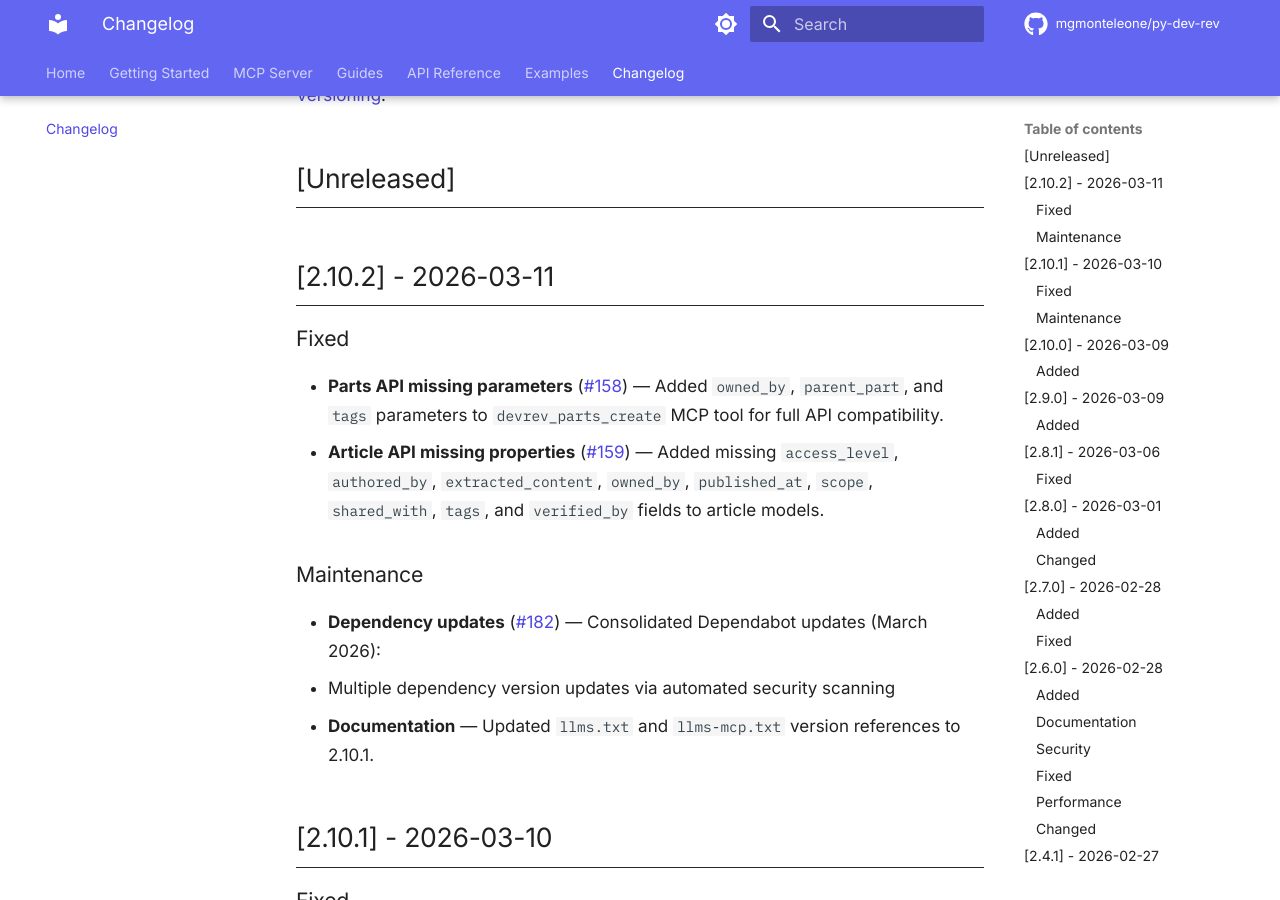
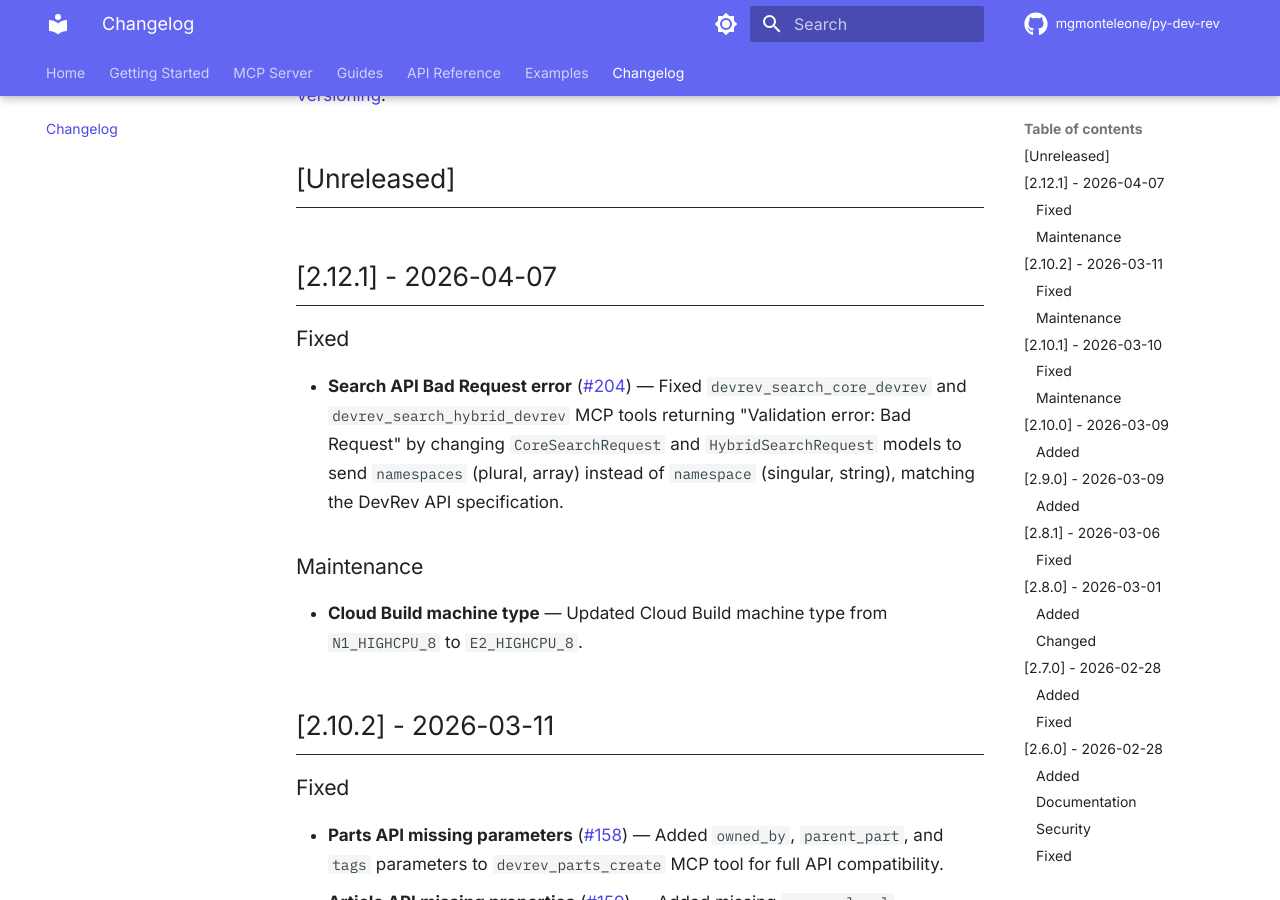
Before and after one commit to mgmonteleone/py-dev-rev, an MkDocs documentation site: the page built from docs/changelog.md, in a window 1280 px wide and 900 px high, scrolled down 214 px. Built offline with MkDocs 1.6.1 and Material for MkDocs 9.7.7, drawn with Linux system fonts in a browser that asks for light colours; comment, search, counter and statistics services are not loaded; the version menu is left out.

Commit message:
chore: bump version to 2.12.1 for release

```diff
--- a/docs/changelog.md
+++ b/docs/changelog.md
@@ -6,6 +6,16 @@ The format is based on [Keep a Changelog](https://keepachangelog.com/en/1.1.0/),
 and this project adheres to [Semantic Versioning](https://semver.org/spec/v2.0.0.html).
 
 ## [Unreleased]
+
+## [2.12.1] - 2026-04-07
+
+### Fixed
+
+- **Search API Bad Request error** (#204) — Fixed `devrev_search_core_devrev` and `devrev_search_hybrid_devrev` MCP tools returning "Validation error: Bad Request" by changing `CoreSearchRequest` and `HybridSearchRequest` models to send `namespaces` (plural, array) instead of `namespace` (singular, string), matching the DevRev API specification.
+
+### Maintenance
+
+- **Cloud Build machine type** — Updated Cloud Build machine type from `N1_HIGHCPU_8` to `E2_HIGHCPU_8`.
 
 ## [2.10.2] - 2026-03-11
 
--- a/pyproject.toml
+++ b/pyproject.toml
@@ -4,7 +4,7 @@ build-backend = "hatchling.build"
 
 [project]
 name = "devrev-Python-SDK"
-version = "2.12.0"
+version = "2.12.1"
 description = "A modern, type-safe Python SDK for the DevRev API"
 readme = "README.md"
 requires-python = ">=3.11"
```
Also changed, not shown: 1 other file.
